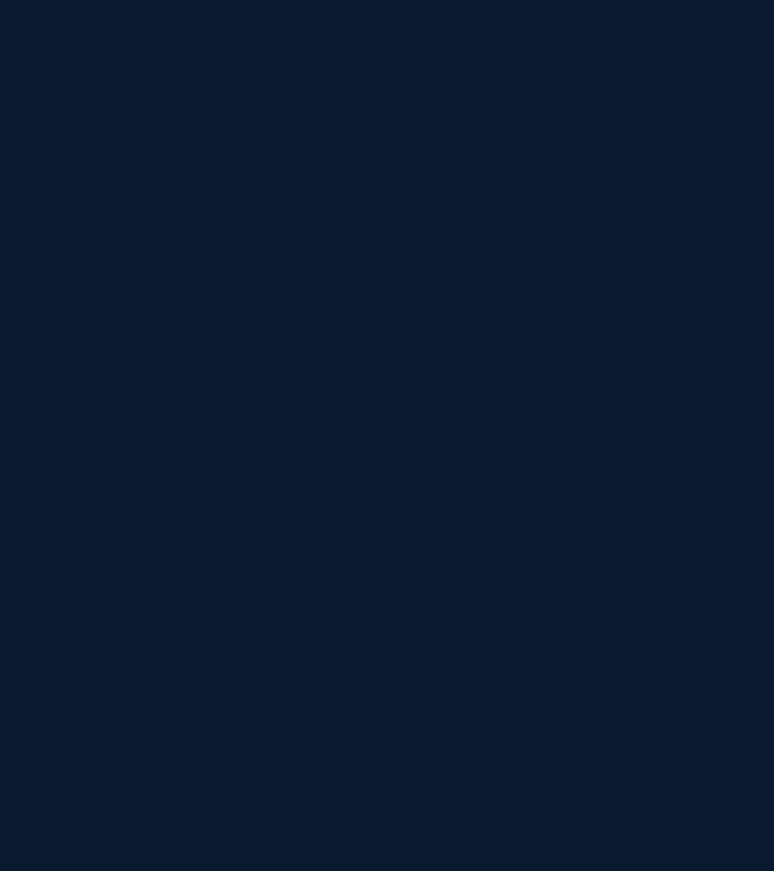
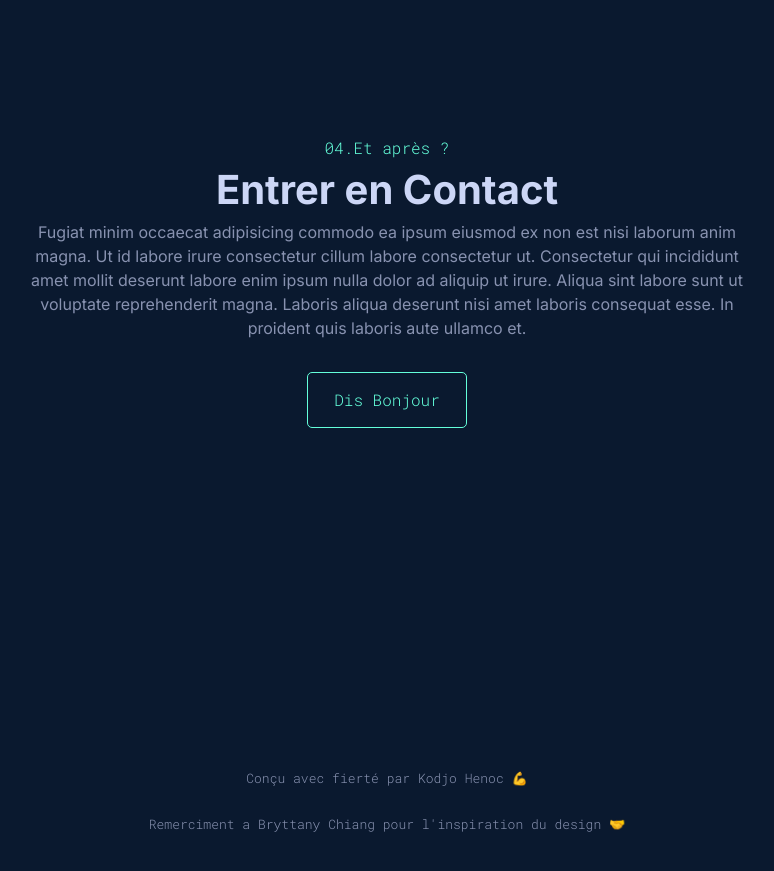
Before and after one commit to henoceli3/v1_portfolio_kodjo_henoc, a Next.js app: page / in a window 1280 px wide. Shown: the part 4980-5851 px from the top of the page, without its empty margins (253-1027 px from the left). Before the commit the page ends 4862 px from the top, so only its background shows below. Built offline with nearby package versions, Linux system fonts and the light colour scheme.

Commit message:
plus que le texte

```diff
--- a/src/components/parts/CenterPart.js
+++ b/src/components/parts/CenterPart.js
@@ -5,6 +5,8 @@ import AboutMe from "../sections/AboutMe";
 import Experience from "../sections/Experience";
 import MyWorks from "../sections/MyWorks";
 import OtherWorks from "../sections/OtherWorks";
+import ContactMe from "../sections/ContactMe";
+import Footer from "../sections/Footer";
 
 const CenterPart = () => {
   return (
@@ -21,6 +23,8 @@ const CenterPart = () => {
         <Experience />
         <MyWorks />
         <OtherWorks />
+        <ContactMe />
+        <Footer />
       </Center>
     </>
   );
--- /dev/null
+++ b/src/components/sections/ContactMe.js
@@ -0,0 +1,58 @@
+import theme from "@/styles/root";
+import { Center, Link, Text } from "@chakra-ui/react";
+import React from "react";
+
+const ContactMe = () => {
+  return (
+    <>
+      <Center w={"100%"} h={"100vh"} flexDirection={"column"} id="contact">
+        <Text fontFamily={theme.fontSans} color={theme.green} fontSize={".8em"}>
+          04.Et après ?
+        </Text>
+        <Text color={theme.lightestSlate} fontWeight={"bold"} fontSize={{base:'1.5em',xl:"2em"}}>
+          Entrer en Contact
+        </Text>
+        <Text
+          color={theme.slate}
+          textAlign={"center"}
+          w={{ base: "100%", xl: "70%" }}
+          fontSize={".8em"}
+        >
+          Fugiat minim occaecat adipisicing commodo ea ipsum eiusmod ex non est
+          nisi laborum anim magna. Ut id labore irure consectetur cillum labore
+          consectetur ut. Consectetur qui incididunt amet mollit deserunt labore
+          enim ipsum nulla dolor ad aliquip ut irure. Aliqua sint labore sunt ut
+          voluptate reprehenderit magna. Laboris aliqua deserunt nisi amet
+          laboris consequat esse. In proident quis laboris aute ullamco et.
+        </Text>
+
+        <Link
+          h={"3.5em"}
+          w={"10em"}
+          fontSize={".8em"}
+          mt={"2em"}
+          fontFamily={theme.fontSans}
+          borderRadius={"5px"}
+          borderWidth={"1px"}
+          borderColor={theme.green}
+          color={theme.green}
+          display={"flex"}
+          justifyContent={"center"}
+          alignItems={"center"}
+          flexDirection={"row"}
+          _hover={{
+            textDecoration: "none",
+            outline: "none",
+            boxShadow: `3px 3px 0 0 ${theme.green}`,
+            transform: "translate(-4px, -4px)",
+          }}
+          href="mailto:kodjohenoc07@gmail.com"
+        >
+          Dis Bonjour
+        </Link>
+      </Center>
+    </>
+  );
+};
+
+export default ContactMe;
--- a/src/components/sections/Experience.js
+++ b/src/components/sections/Experience.js
@@ -25,6 +25,7 @@ const Experience = () => {
         w={"100%"}
         h={{ base: "auto", xl: "100vh" }}
         justifyContent={{ base: "center", xl: "end" }}
+        id="experience"
       >
         <Box w={{ base: "95%", xl: "80%" }} h={{ base: "auto", xl: "90%" }}>
           <SectionHeading headingItem={HeadingDetails} />
--- /dev/null
+++ b/src/components/sections/Footer.js
@@ -0,0 +1,34 @@
+import theme from "@/styles/root";
+import { Center, Link, Text } from "@chakra-ui/react";
+import React from "react";
+
+const Footer = () => {
+  return (
+    <>
+      <Center w={"100%"} h={"30vh"} flexDirection={"column"}>
+        <Text
+          color={theme.slate}
+          _hover={theme.green}
+          fontSize={"small"}
+          fontFamily={theme.fontSans}
+          mb={"2em"}
+        >
+          Conçu avec fierté par Kodjo Henoc 💪
+        </Text>
+        <Link
+          color={theme.slate}
+          _hover={theme.green}
+          fontSize={"small"}
+          fontFamily={theme.fontSans}
+          href="https://v4.brittanychiang.com/"
+          isExternal
+          textAlign={'center'}
+        >
+          {"Remerciment a Bryttany Chiang pour l'inspiration du design 🤝"}
+        </Link>
+      </Center>
+    </>
+  );
+};
+
+export default Footer;
--- a/src/components/sections/MyWorks.js
+++ b/src/components/sections/MyWorks.js
@@ -11,7 +11,7 @@ const MyWorks = () => {
   };
   return (
     <>
-      <Flex w={"100%"} h={"auto"} flexDirection={"column"}>
+      <Flex w={"100%"} h={"auto"} flexDirection={"column"} id="#work">
         <SectionHeading headingItem={HeadingDetails} />
         {FlagshipProject.map((project) => (
           <FavaoriteProject key={project.id} item={project} />
--- a/src/confing.js
+++ b/src/confing.js
@@ -9,19 +9,19 @@ const navItems = [
     id: 2,
     range: "02.",
     item: "Experience",
-    link: "#",
+    link: "#experience",
   },
   {
     id: 3,
     range: "03.",
     item: "Work",
-    link: "#",
+    link: "#work",
   },
   {
     id: 4,
     range: "04.",
     item: "Contact",
-    link: "#",
+    link: "#contact",
   },
 ];
 
--- a/src/pages/index.js
+++ b/src/pages/index.js
@@ -1,6 +1,6 @@
 import Head from "next/head";
 import { Inter } from "next/font/google";
-import { useEffect } from "react";
+import { useEffect, useState } from "react";
 import {
   Box,
   Center,
@@ -22,12 +22,43 @@ const inter = Inter({ subsets: ["latin"] });
 export default function Home() {
   const appStoreColor = "red";
   const [isLargerThan1280] = useMediaQuery("(min-width: 1280px)");
+  const [scrollPosition, setScrollPosition] = useState(0);
+
+  useEffect(() => {
+    let prevScrollPosition = window.pageYOffset;
+
+    /**
+     * This function handles the scrolling behavior of the window.
+     *
+     * @return {void} This function does not return anything.
+     */
+    const handleScroll = () => {
+      const currentScrollPosition = window.pageYOffset;
+
+      if (currentScrollPosition > prevScrollPosition) {
+        setScrollPosition(0); // Scrolling down
+      } else {
+        setScrollPosition(currentScrollPosition); // Scrolling up
+      }
+
+      prevScrollPosition = currentScrollPosition;
+    };
+
+    window.addEventListener("scroll", handleScroll);
+
+    return () => {
+      window.removeEventListener("scroll", handleScroll);
+    };
+  }, []);
 
   return (
     <>
       <Head>
         <title>Kodjo Henoc</title>
-        <meta name="description" content="Generated by create next app" />
+        <meta
+          name="description"
+          content="codeed by Kodjo Henoc [ @henoceli3 ]on github"
+        />
         <meta name="viewport" content="width=device-width, initial-scale=1" />
         <link rel="icon" href="/favicon.ico" />
       </Head>
@@ -36,7 +67,8 @@ export default function Home() {
         <Center
           w={"100%"}
           h={"8vh"}
-          position={{ base: "fixed", xl: "relative" }}
+          // position={{ base: "fixed", xl: "relative" }}
+          position={scrollPosition !== 0 ? "fixed" : "relative"}
           bg={theme.navy}
           zIndex={"banner"}
         >
--- a/src/styles/globals.css
+++ b/src/styles/globals.css
@@ -92,3 +92,7 @@ a {
   background-color: var(--lightest-navy);
   color: var(--lightest-slate);
 }
+
+html {
+  scroll-behavior: smooth;
+}
--- a/src/templates/OrtherWorksTemplate.js
+++ b/src/templates/OrtherWorksTemplate.js
@@ -67,13 +67,13 @@ const OrtherWorksTemplate = ({ item }) => {
             <Text color={theme.slate} fontSize={"smaller"} mb={"2em"}>
               {item.description}
             </Text>
-            <Flex w={"100%"} fontSize={"small"}>
+            <Flex w={"100%"} fontSize={"small"} flexWrap={'wrap'}>
               {item.langagues.map((language, indexe) => (
                 <Text
                   key={indexe}
                   fontFamily={theme.fontSans}
                   color={theme.slate}
-                  ml={"5px"}
+                  ml={{base:"5px"}}
                   textTransform={"capitalize"}
                 >
                   {language}
```
